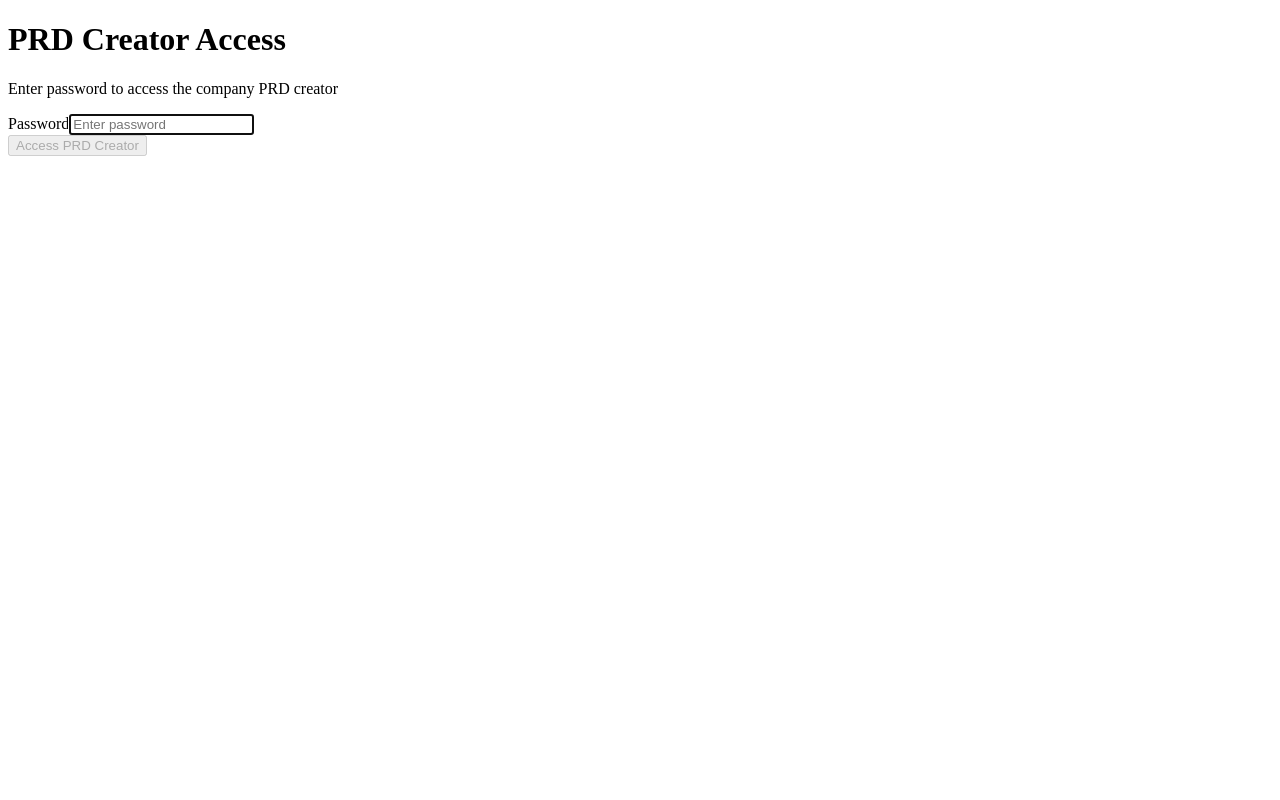
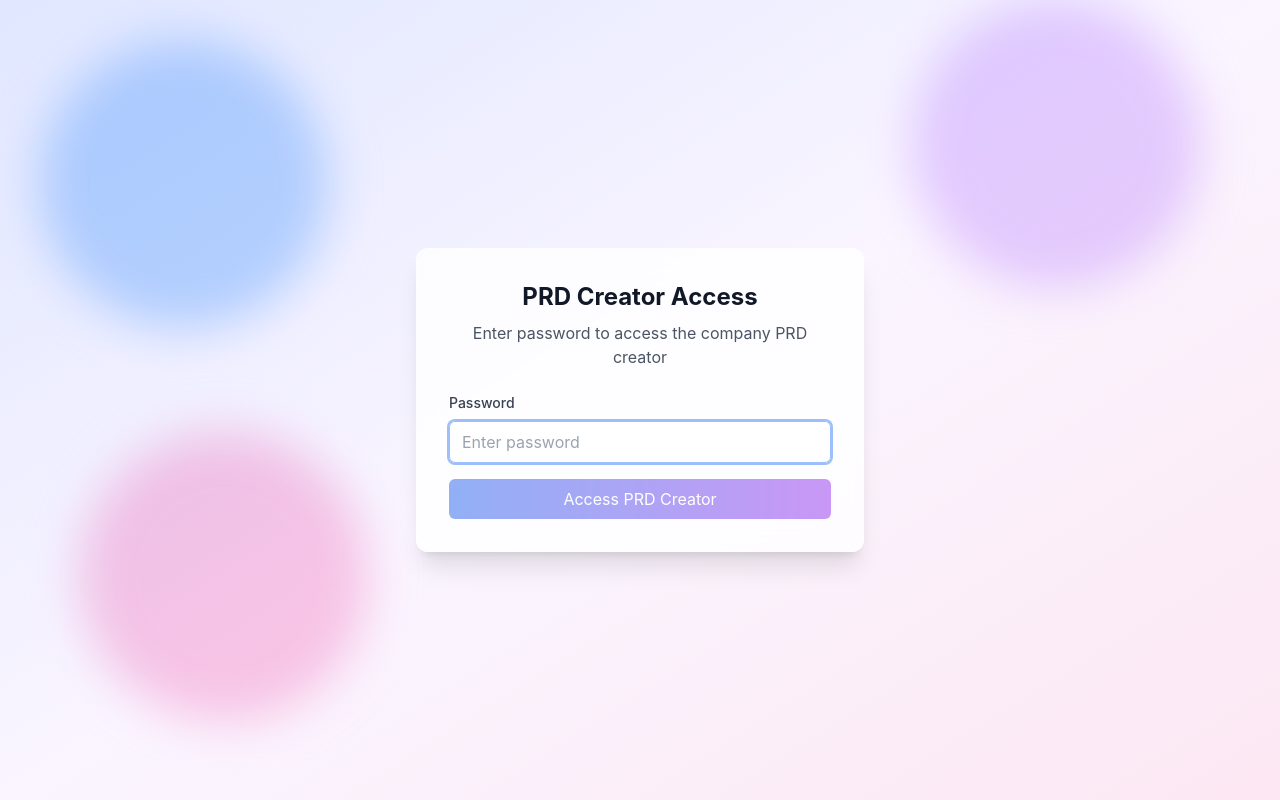
Before and after one commit to k-pucci/prdcreator, a Next.js app: page / in a window 1280 px wide. Built offline with nearby package versions, Linux system fonts and the light colour scheme.

Commit message:
Add Tailwind CSS configuration and global styles

```diff
--- /dev/null
+++ b/pages/_app.js
@@ -0,0 +1,5 @@
+import '../styles/globals.css'
+
+export default function App({ Component, pageProps }) {
+  return <Component {...pageProps} />
+}
--- /dev/null
+++ b/postcss.config.js
@@ -0,0 +1,6 @@
+module.exports = {
+  plugins: {
+    tailwindcss: {},
+    autoprefixer: {},
+  },
+}
--- /dev/null
+++ b/styles/globals.css
@@ -0,0 +1,10 @@
+@tailwind base;
+@tailwind components;
+@tailwind utilities;
+
+body {
+  margin: 0;
+  font-family: -apple-system, BlinkMacSystemFont, 'Segoe UI', Roboto, Oxygen, Ubuntu, Cantarell, sans-serif;
+  -webkit-font-smoothing: antialiased;
+  -moz-osx-font-smoothing: grayscale;
+}
--- a/tailwind.config.js
+++ b/tailwind.config.js
@@ -1,11 +1,11 @@
 /** @type {import('tailwindcss').Config} */
 module.exports = {
   content: [
-    "./pages/**/*.{js,ts,jsx,tsx,mdx}",
-    "./components/**/*.{js,ts,jsx,tsx,mdx}",
+    './pages/**/*.{js,ts,jsx,tsx,mdx}',
+    './components/**/*.{js,ts,jsx,tsx,mdx}',
   ],
   theme: {
     extend: {},
   },
   plugins: [],
-};
+}
```
Also changed, not shown: package.json (+4 -4 lines), 2 other files (tests, documents, lock files or other folders).
